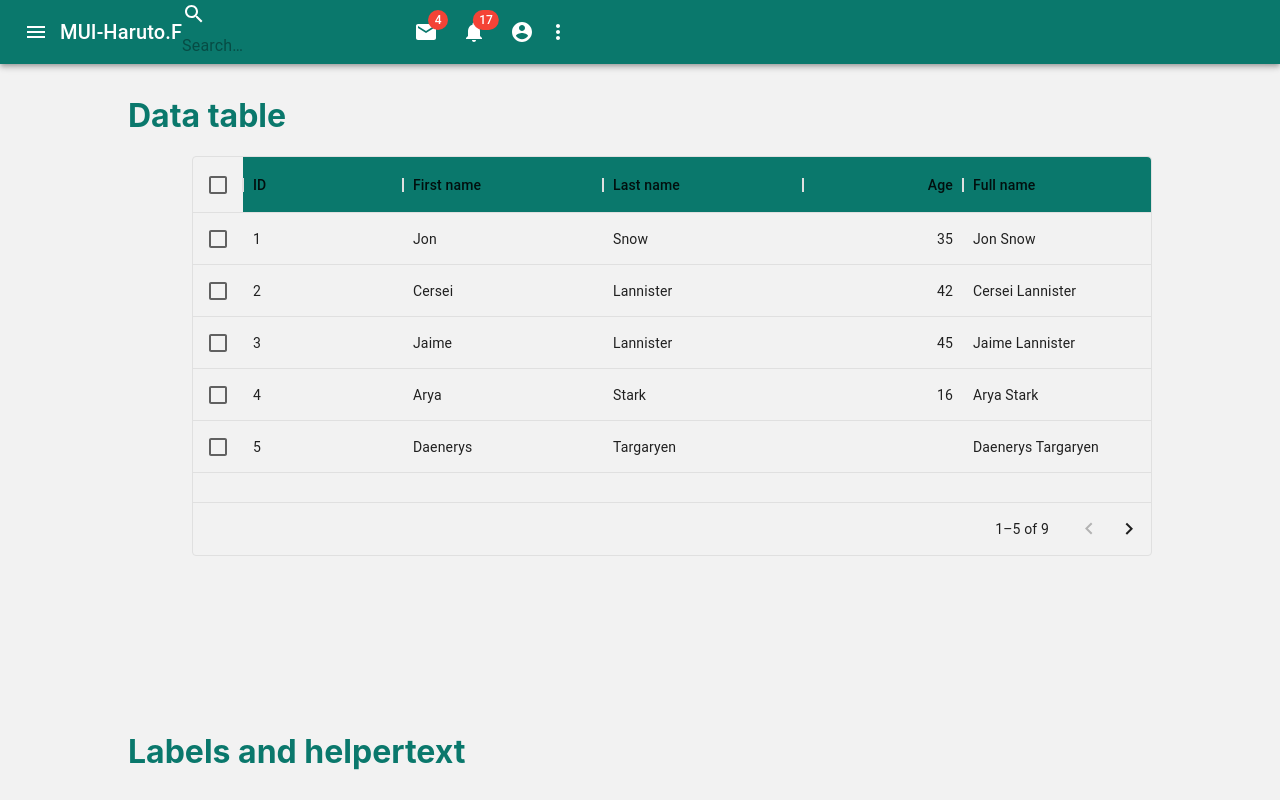
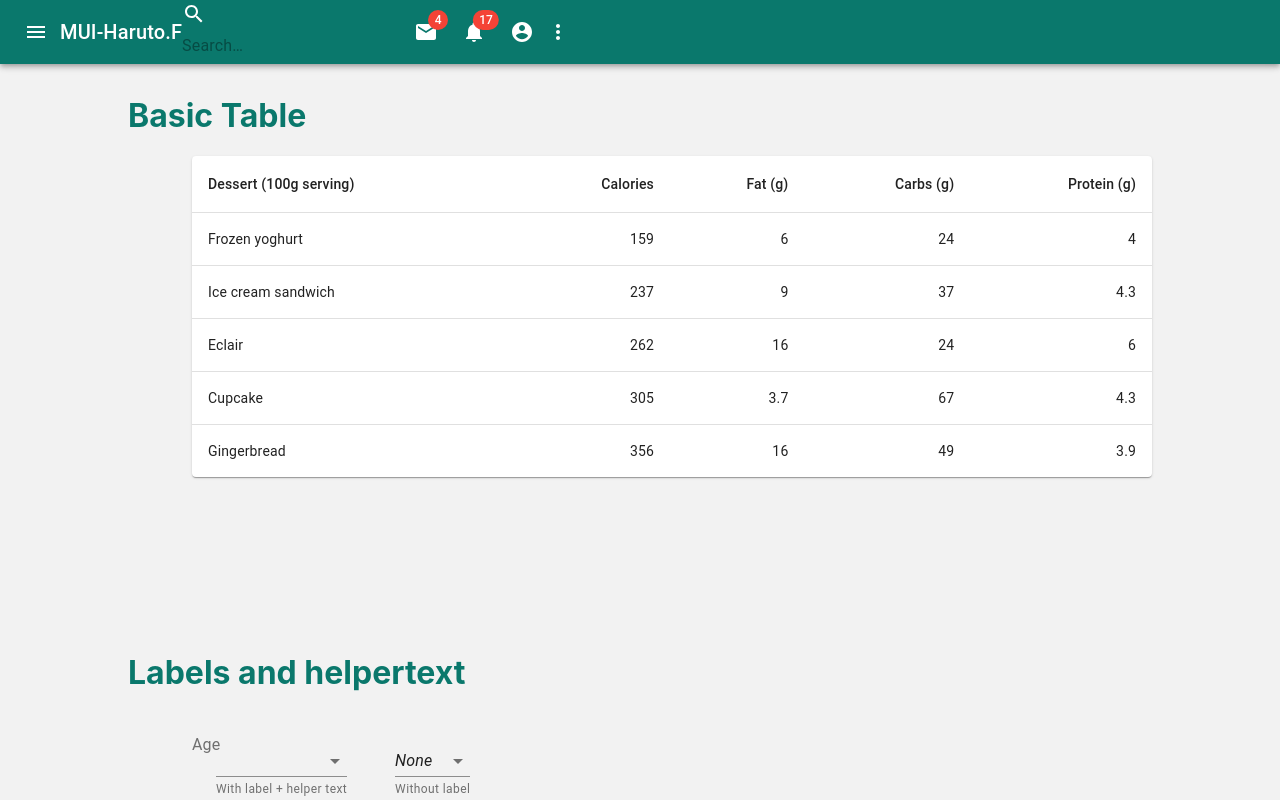
Before and after one commit to fujiiharuto/project1, a React (Create React App) app: page / in a window 1280 px wide. Shown: the top 800 px of the page. Built offline with nearby package versions, Linux system fonts and the light colour scheme.

Commit message:
project1

```diff
--- a/src/App.js
+++ b/src/App.js
@@ -23,20 +23,22 @@ import NestedModal from './components/Nestedmodal';
 import Wovenimagelist from './components/Wovenimagelist';
 import Positionedpopper from './components/Positionedpopper';
 import Labelsandhelpertext from './components/Labelsandhelpertext';
-import Datatable from './components/Datatable';
+import Basictable from './components/Basictable';
 import HomeRoundedIcon from '@material-ui/icons/HomeRounded';
+
 
 function App() {
   return (
+    <Grid >
       <Grid className={"back"} >
         <Grid item>
           <Header />
         </Grid>
         <Grid className={"weigth"}>
           <Grid item>
-            <h1 className={"title"}>Data table</h1>
+              <h1 className={"title"}>Basic Table</h1>
               <Grid className={"left-margin-m"}>
-              <Datatable  />
+                <Basictable />
               </Grid>
               <p className={"p-margin-m"}></p>
           </Grid>
@@ -212,6 +214,7 @@ function App() {
 
         </Grid>
       </Grid>
+    </Grid>
   );
 }
 
--- /dev/null
+++ b/src/components/Basictable.js
@@ -0,0 +1,62 @@
+import * as React from 'react';
+import Table from '@mui/material/Table';
+import TableBody from '@mui/material/TableBody';
+import TableCell from '@mui/material/TableCell';
+import TableContainer from '@mui/material/TableContainer';
+import TableHead from '@mui/material/TableHead';
+import TableRow from '@mui/material/TableRow';
+import Paper from '@mui/material/Paper';
+import { makeStyles } from '@material-ui/core/styles';
+
+const useStyles = makeStyles({
+    customcolor: {
+      color: "#0a786c"
+    },
+  })
+
+function createData(name, calories, fat, carbs, protein) {
+  return { name, calories, fat, carbs, protein };
+}
+
+const rows = [
+  createData('Frozen yoghurt', 159, 6.0, 24, 4.0),
+  createData('Ice cream sandwich', 237, 9.0, 37, 4.3),
+  createData('Eclair', 262, 16.0, 24, 6.0),
+  createData('Cupcake', 305, 3.7, 67, 4.3),
+  createData('Gingerbread', 356, 16.0, 49, 3.9),
+];
+
+export default function BasicTable() {
+  const classes = useStyles()
+  return (
+    <TableContainer component={Paper}>
+      <Table sx={{ minWidth: 650 }} aria-label="simple table">
+        <TableHead>
+          <TableRow >
+            <TableCell className={classes.customcolor}>Dessert (100g serving)</TableCell>
+            <TableCell align="right">Calories</TableCell>
+            <TableCell align="right">Fat&nbsp;(g)</TableCell>
+            <TableCell align="right">Carbs&nbsp;(g)</TableCell>
+            <TableCell align="right">Protein&nbsp;(g)</TableCell>
+          </TableRow>
+        </TableHead>
+        <TableBody>
+          {rows.map((row) => (
+            <TableRow
+              key={row.name}
+              sx={{ '&:last-child td, &:last-child th': { border: 0 } }}
+            >
+              <TableCell component="th" scope="row">
+                {row.name}
+              </TableCell>
+              <TableCell align="right">{row.calories}</TableCell>
+              <TableCell align="right">{row.fat}</TableCell>
+              <TableCell align="right">{row.carbs}</TableCell>
+              <TableCell align="right">{row.protein}</TableCell>
+            </TableRow>
+          ))}
+        </TableBody>
+      </Table>
+    </TableContainer>
+  );
+}
--- a/src/components/Datatable.js
+++ /dev/null
@@ -1,76 +0,0 @@
-import * as React from 'react';
-import { DataGrid } from '@mui/x-data-grid';
-import { makeStyles } from '@material-ui/core/styles';
-
-const columns = [
-  {
-    field: 'id',
-    headerName: 'ID',
-    headerClassName: 'super-app-theme--header',
-    width: 160
-  },
-  {
-    field: 'firstName',
-    headerName: 'First name',
-    headerClassName: 'super-app-theme--header',
-    width: 200
-  },
-  {
-    field: 'lastName',
-    headerName: 'Last name',
-    headerClassName: 'super-app-theme--header',
-    width: 200
-  },
-  {
-    field: 'age',
-    headerName: 'Age',
-    headerClassName: 'super-app-theme--header',
-    type: 'number',
-    width: 160,
-  },
-  {
-    field: 'fullName',
-    headerName: 'Full name',
-    headerClassName: 'super-app-theme--header',
-    description: 'This column has a value getter and is not sortable.',
-    sortable: false,
-    width: 380,
-    valueGetter: (params) =>
-      `${params.row.firstName || ''} ${params.row.lastName || ''}`,
-  },
-];
-
-const rows = [
-  { id: 1, lastName: 'Snow', firstName: 'Jon', age: 35 },
-  { id: 2, lastName: 'Lannister', firstName: 'Cersei', age: 42 },
-  { id: 3, lastName: 'Lannister', firstName: 'Jaime', age: 45 },
-  { id: 4, lastName: 'Stark', firstName: 'Arya', age: 16 },
-  { id: 5, lastName: 'Targaryen', firstName: 'Daenerys', age: null },
-  { id: 6, lastName: 'Melisandre', firstName: null, age: 150 },
-  { id: 7, lastName: 'Clifford', firstName: 'Ferrara', age: 44 },
-  { id: 8, lastName: 'Frances', firstName: 'Rossini', age: 36 },
-  { id: 9, lastName: 'Roxie', firstName: 'Harvey', age: 65 },
-];
-
-const useStyles = makeStyles({
-  root: {
-    '& .super-app-theme--header': {
-      backgroundColor: '#0a786c',
-    },
-  },
-});
-
-export default function DataTable() {
-  const classes = useStyles();
-  return (
-    <div style={{ height: 400, width: '100%' }} className={classes.root}>
-      <DataGrid
-        rows={rows}
-        columns={columns}
-        pageSize={5}
-        rowsPerPageOptions={[5]}
-        checkboxSelection
-      />
-    </div>
-  );
-}
--- a/src/index.css
+++ b/src/index.css
@@ -1,8 +1,7 @@
 body {
   margin: 0;
-  font-family: -apple-system, BlinkMacSystemFont, 'Segoe UI', 'Roboto', 'Oxygen',
-    'Ubuntu', 'Cantarell', 'Fira Sans', 'Droid Sans', 'Helvetica Neue',
-    sans-serif;
+  font-family: -apple-system, BlinkMacSystemFont, 'Ubuntu', 'Segoe UI', 'Roboto', 'Oxygen', 'Hiragino Sans',
+  'Hiragino Maru Gothic Pro W4', 'sans-serif', 'YuGothic', 'system-ui';
   -webkit-font-smoothing: antialiased;
   -moz-osx-font-smoothing: grayscale;
 }
--- a/src/materialui/theme.js
+++ /dev/null
@@ -1,18 +0,0 @@
-import {createMuiTheme} from '@material-ui/core/styles'
-
-export const theme = createMuiTheme({
-  palette: {
-    primary: {
-      light: '#4ba79a',
-      main: '#0a786c',
-      dark: '#004b41',
-      contrastText: '#ffffff',
-    },
-    secondary: {
-      light: '#4ba79a',
-      main: '#0a786c',
-      dark: '#004b41',
-      contrastText: '#ffffff',
-    },
-  },
-})
--- /dev/null
+++ b/src/styles/theme.js
@@ -0,0 +1,44 @@
+import { createMuiTheme } from '@material-ui/core/styles';
+
+const theme = createMuiTheme({
+  palette: {
+
+    primary: {
+      light: '#4ba79a',
+      main: '#0a786c',
+      dark: '#004b41',
+      contrastText: '#ffffff',
+      mainGradient: 'linear-gradient(45deg, #FE6B8B 30%, #FF8E53 90%)',
+    },
+
+    secondary: {
+      light: '#33eb91',
+      main: '#00e676',
+      dark: '#00a152',
+      contrastText: '#ffffff',
+    },
+  },
+  mixins: {
+
+    toolbar: {
+      minHeight: 64,
+    },
+  },
+
+  props: {
+    MuiCheckbox: {
+      color: 'primary',
+    },
+    MuiList: {
+      dense: true,
+    },
+    MuiTable: {
+      size: 'small',
+    },
+    MuiTextField: {
+      variant: 'outlined',
+    },
+  },
+});
+
+export default theme;
--- /dev/null
+++ b/src/styles/theme02.js
@@ -0,0 +1,18 @@
+import { createMuiTheme } from '@material-ui/core/styles';
+
+const theme = createMuiTheme({
+  palette: {
+    // Primaryカラーを設定
+    primary: {
+      light: '#54C527',
+      main: '#ff9800',
+      dark: '#b26a00',
+      contrastText: '#000000',
+      mainGradient: 'linear-gradient(45deg, #FE6B8B 30%, #FF8E53 90%)',
+    },
+    // Secondaryカラーを設定
+    secondary: {
+      light: '#33eb91',
+      main: '#00e676',
+      dark: '#00a152',
+      contrastText: '#ffffff',
```
Also changed, not shown: src/index.js (+7 -6 lines), 1 other file (tests, documents, lock files or other folders). Lines whose indentation alone changed are shown as unchanged.
